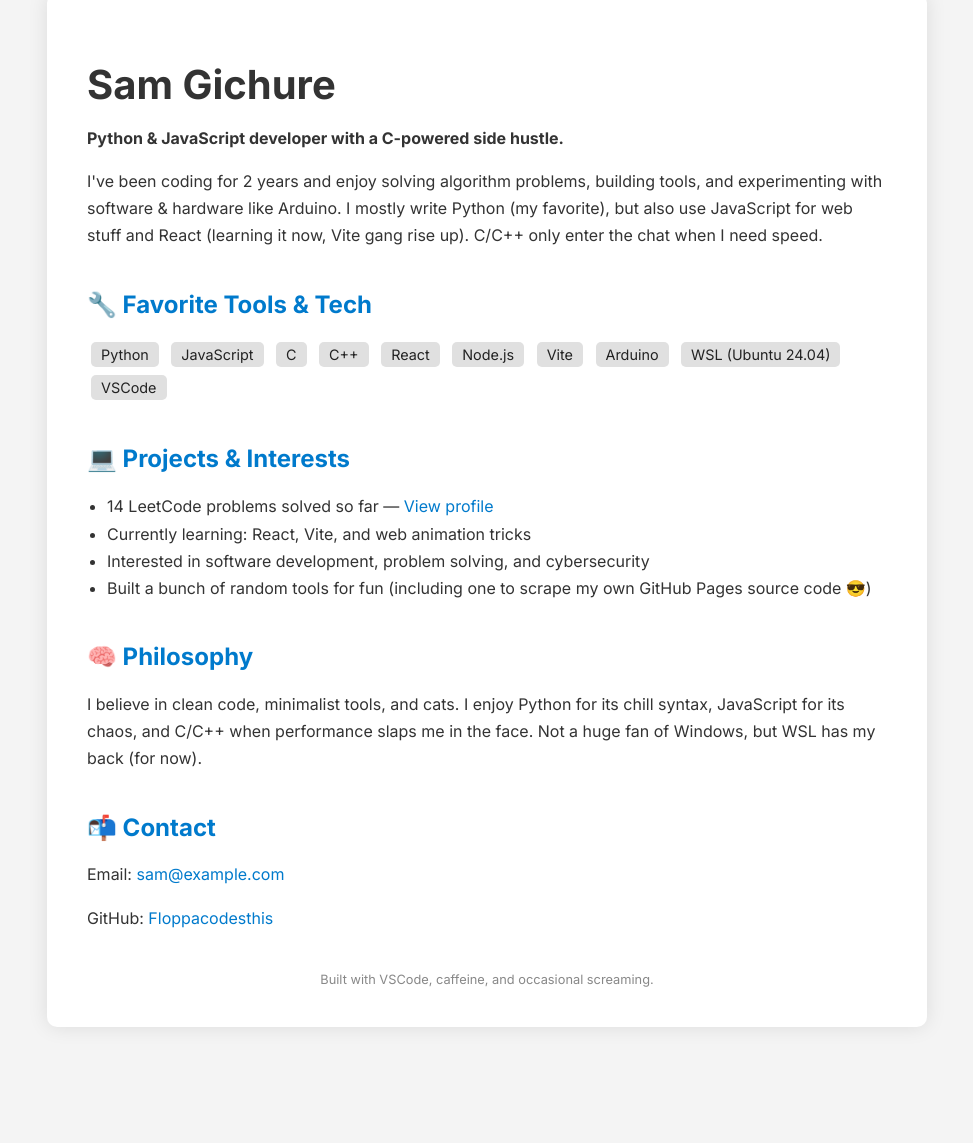
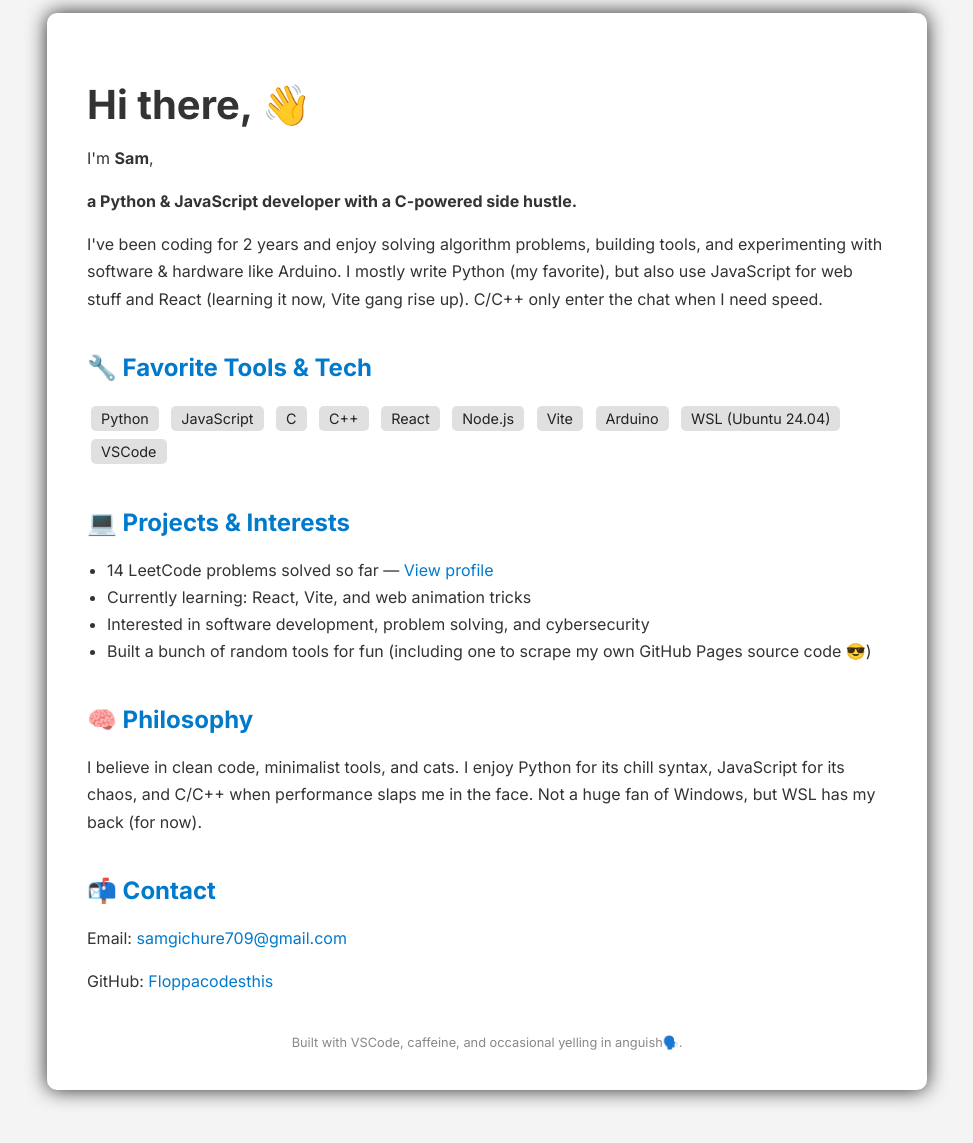
Before and after one commit to Floppacodesthis/floppacodesthis.github.io, a plain HTML site: page index.html in a window 1280 px wide. Shown: the part 67-1210 px from the top of the page, without its empty margins (153-1126 px from the left). Before the commit the page ends 1154 px from the top, so only its background shows below. Drawn offline with Linux system fonts and the light colour scheme.

Commit message:
Update index.html

```diff
--- a/index.html
+++ b/index.html
@@ -1,3 +1,5 @@
+some thing like this but oversimplified:
+
 <!DOCTYPE html>
 <html lang="en">
 <head>
@@ -17,7 +19,7 @@
       background: white;
       border-radius: 10px;
       padding: 40px;
-      box-shadow: 0 0 20px rgba(0,0,0,0.1);
+      box-shadow: 0 0 20px rgba(0, 0, 0, 0.836);
     }
     h1 {
       font-size: 2.5rem;
@@ -61,8 +63,9 @@
 </head>
 <body>
   <div class="container">
-    <h1>Sam Gichure</h1>
-    <p><strong>Python & JavaScript developer with a C-powered side hustle.</strong></p>
+    <h1>Hi there, 👋</h1>
+    <p>I'm <strong>Sam</strong>,</p>
+    <p><strong>a Python & JavaScript developer with a C-powered side hustle.</strong></p>
     <p>I've been coding for 2 years and enjoy solving algorithm problems, building tools, and experimenting with software & hardware like Arduino. I mostly write Python (my favorite), but also use JavaScript for web stuff and React (learning it now, Vite gang rise up). C/C++ only enter the chat when I need speed.</p>
 
     <h2>🔧 Favorite Tools & Tech</h2>
@@ -93,11 +96,11 @@
     </p>
 
     <h2>📬 Contact</h2>
-    <p>Email: <a href="mailto:sam@example.com">sam@example.com</a></p>
+    <p>Email: <a href="mailto:sam@example.com">samgichure709@gmail.com</a></p>
     <p>GitHub: <a href="https://github.com/Floppacodesthis" target="_blank">Floppacodesthis</a></p>
 
     <div class="footer">
-      Built with VSCode, caffeine, and occasional screaming.
+      Built with VSCode, caffeine, and occasional yelling in anguish🗣️.
     </div>
   </div>
 </body>
```
